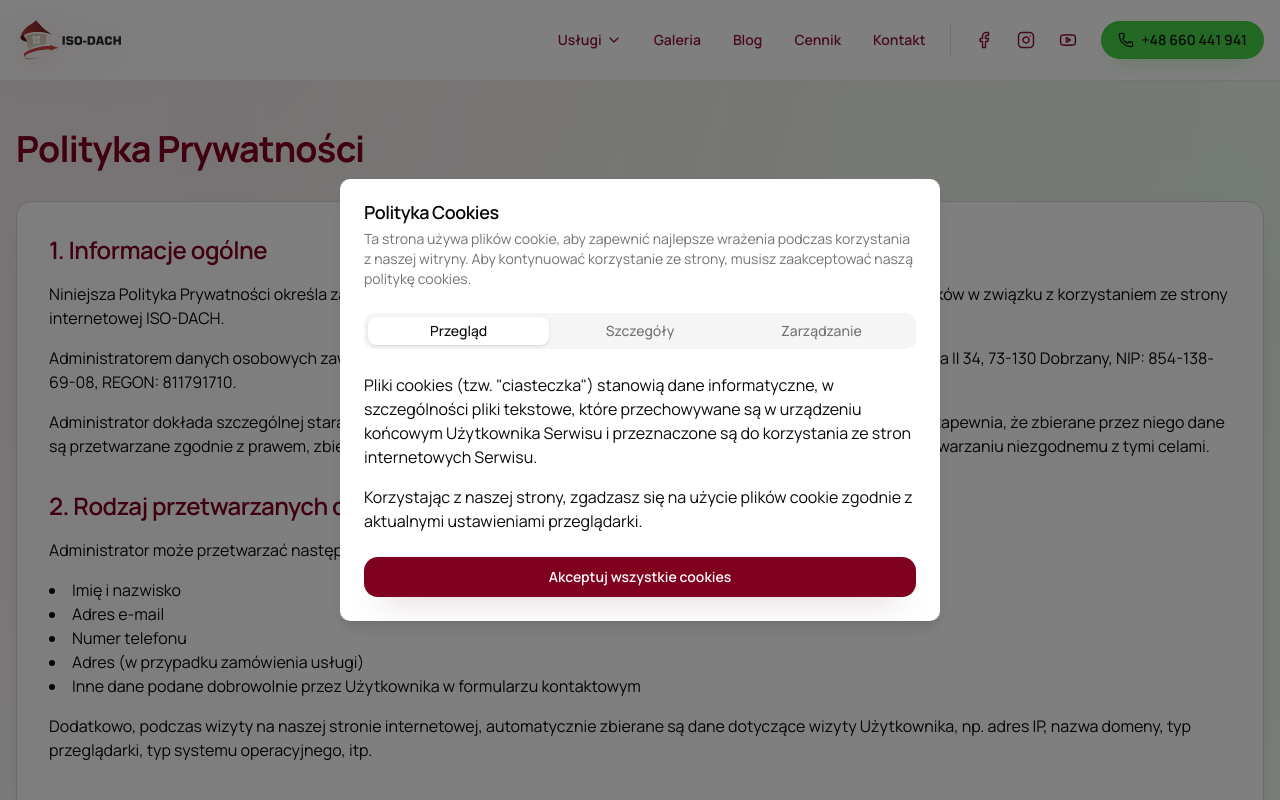
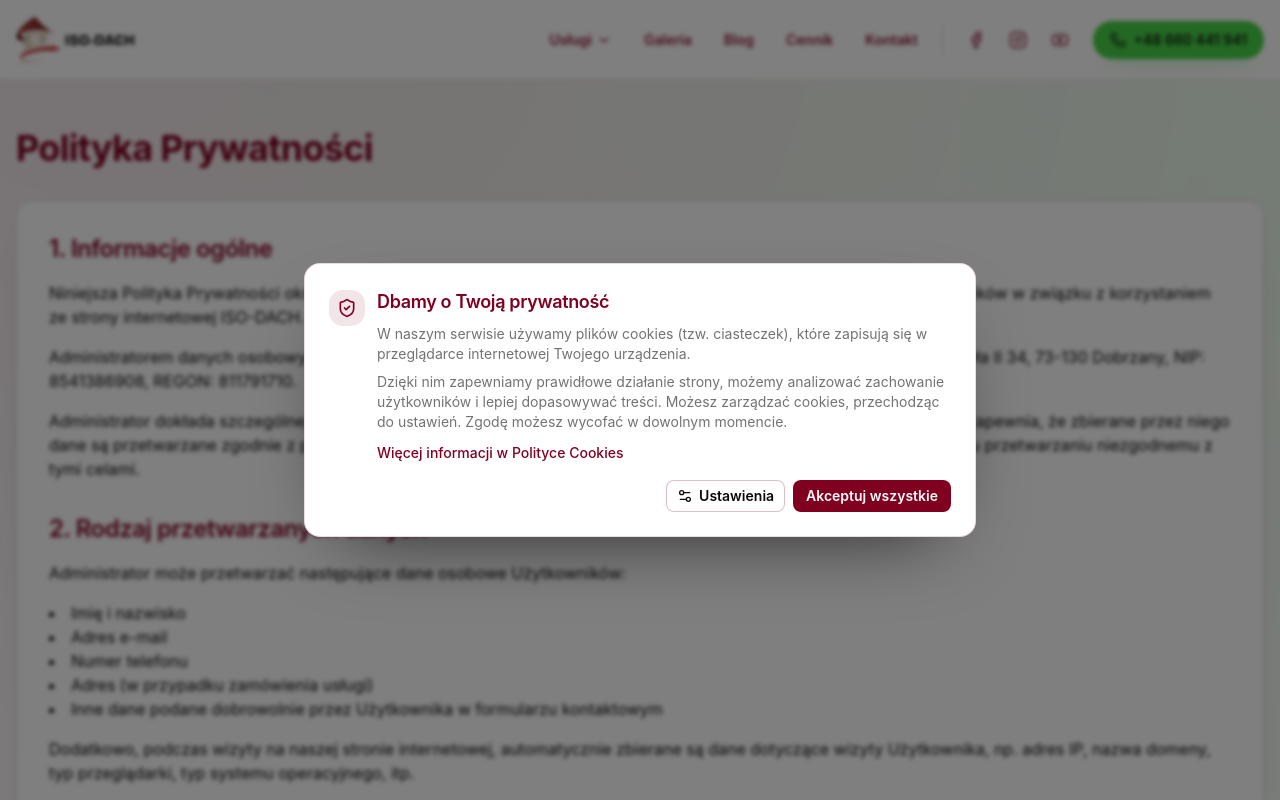
Before and after one commit to erykovsky/iso-dach, a Next.js app: page /polityka-prywatnosci in a window 1280 px wide. Shown: the top 800 px of the page. Built offline with nearby package versions, Linux system fonts and the light colour scheme.

Commit message:
poprawa wyglądu strony

```diff
--- a/app/globals.css
+++ b/app/globals.css
@@ -89,6 +89,17 @@
   }
   body {
     @apply bg-background text-foreground antialiased;
+    font-family:
+      "SF Pro Text",
+      "SF Pro Display",
+      -apple-system,
+      BlinkMacSystemFont,
+      "Segoe UI",
+      "Helvetica Neue",
+      Arial,
+      sans-serif;
+    -webkit-font-smoothing: antialiased;
+    text-rendering: optimizeLegibility;
     min-height: 100vh;
     background-image:
       radial-gradient(
@@ -106,7 +117,29 @@
   h1,
   h2,
   h3 {
+    font-family:
+      "SF Pro Display",
+      "SF Pro Text",
+      -apple-system,
+      BlinkMacSystemFont,
+      "Segoe UI",
+      "Helvetica Neue",
+      Arial,
+      sans-serif;
     letter-spacing: -0.02em;
+  }
+  h4,
+  h5,
+  h6 {
+    font-family:
+      "SF Pro Display",
+      "SF Pro Text",
+      -apple-system,
+      BlinkMacSystemFont,
+      "Segoe UI",
+      "Helvetica Neue",
+      Arial,
+      sans-serif;
   }
   button {
     @apply cursor-pointer;
--- a/app/layout.tsx
+++ b/app/layout.tsx
@@ -1,15 +1,9 @@
-import { GoogleTagManager } from "@next/third-parties/google";
-
 import "./globals.css";
 import { Header } from "@/components/header";
-import { Manrope } from "next/font/google";
 import { Footer } from "@/components/footer";
 import { CookiePolicy } from "@/components/cookie-policy";
+import { GTMWithConsent } from "@/components/gtm-with-consent";
 import type { Metadata, Viewport } from "next";
-
-const manrope = Manrope({
- subsets: ["latin"],
-});
 
 export const metadata: Metadata = {
   title: "Izolacje dachów, stropów i piwnic – firma ISO-DACH",
@@ -18,9 +12,8 @@ export const metadata: Metadata = {
 };
 
 export const viewport: Viewport = {
- userScalable: false,
   width: "device-width",
- initialScale: 1,
+  initialScale: 5,
 };
 
 export default function RootLayout({
@@ -30,8 +23,8 @@ export default function RootLayout({
 }>) {
   return (
     <html lang="pl">
-   <GoogleTagManager gtmId="GTM-XYZ" />
-   <body className={`${manrope.className} antialiased`}>
+      <body className="antialiased">
+        <GTMWithConsent gtmId="GTM-XYZ" />
         <Header />
         {children}
         <Footer />
--- a/app/polityka-prywatnosci/page.tsx
+++ b/app/polityka-prywatnosci/page.tsx
@@ -26,9 +26,9 @@ export default function PrivacyPolicy() {
        ze strony internetowej ISO-DACH.
       </p>
       <p className="mb-4">
-       Administratorem danych osobowych zawartych na stronie jest ISO-DACH
+       Administratorem danych osobowych zawartych na stronie jest ISO DACH
        Dariusz Jagodziński z siedzibą przy ul. Jana Pawła II 34, 73-130
-       Dobrzany, NIP: 854-138-69-08, REGON: 811791710.
+       Dobrzany, NIP: 8541386908, REGON: 811791710.
       </p>
       <p>
        Administrator dokłada szczególnej staranności w celu ochrony interesów
@@ -227,7 +227,7 @@ export default function PrivacyPolicy() {
        Prywatności lub przetwarzania danych osobowych, prosimy o kontakt:
       </p>
       <address className="not-italic">
-       <p>ISO-DACH Dariusz Jagodziński</p>
+       <p>ISO DACH Dariusz Jagodziński</p>
        <p>ul. Jana Pawła II 34</p>
        <p>73-130 Dobrzany</p>
        <p>E-mail: info@iso-dach.eu</p>
--- a/components/cookie-policy.tsx
+++ b/components/cookie-policy.tsx
@@ -1,127 +1,201 @@
 "use client";
 
-import { useState, useEffect, useLayoutEffect } from "react";
-import { createPortal } from "react-dom";
+import Link from "next/link";
+import { Settings2, ShieldCheck } from "lucide-react";
+import { useEffect, useState } from "react";
 import { Button } from "@/components/ui/button";
-import { Tabs, TabsContent, TabsList, TabsTrigger } from "@/components/ui/tabs";
+import {
+  getStoredCookieConsent,
+  saveCookieConsent,
+  shouldShowCookieBanner,
+} from "@/lib/cookie-consent";
 
 export const CookiePolicy = () => {
+  const [mounted, setMounted] = useState(false);
   const [isOpen, setIsOpen] = useState(false);
- const [currentDate, setCurrentDate] = useState<string | null>(null);
- const [mounted, setMounted] = useState(false);
+  const [showSettings, setShowSettings] = useState(false);
+  const [analyticsEnabled, setAnalyticsEnabled] = useState(false);
+  const [marketingEnabled, setMarketingEnabled] = useState(false);
 
- useLayoutEffect(() => {
-  setCurrentDate(new Date().toLocaleDateString());
+  useEffect(() => {
+    setMounted(true);
+
+    const consent = getStoredCookieConsent();
+    if (consent) {
+      setAnalyticsEnabled(consent.analytics);
+      setMarketingEnabled(consent.marketing);
+    }
+
+    setIsOpen(shouldShowCookieBanner());
   }, []);
 
   useEffect(() => {
-  setMounted(true);
-  const hasAccepted = localStorage.getItem("cookiePolicyAccepted");
-  if (!hasAccepted) {
-   setIsOpen(true);
+    if (!mounted) return;
+
+    const previousOverflow = document.body.style.overflow;
+    if (isOpen) {
+      document.body.style.overflow = "hidden";
+    } else {
+      document.body.style.overflow = previousOverflow;
     }
-  return () => setMounted(false);
- }, []);
 
- const handleAccept = () => {
-  localStorage.setItem("cookiePolicyAccepted", "true");
-  setIsOpen(false);
+    return () => {
+      document.body.style.overflow = previousOverflow;
+    };
+  }, [isOpen, mounted]);
+
+  const closeBanner = () => setIsOpen(false);
+
+  const acceptAll = () => {
+    saveCookieConsent({ analytics: true, marketing: true });
+    closeBanner();
+  };
+
+  const rejectOptional = () => {
+    saveCookieConsent({ analytics: false, marketing: false });
+    closeBanner();
+  };
+
+  const savePreferences = () => {
+    saveCookieConsent({
+      analytics: analyticsEnabled,
+      marketing: marketingEnabled,
+    });
+    closeBanner();
   };
 
   if (!mounted || !isOpen) return null;
 
- return createPortal(
-  <div className="fixed inset-0 z-50 flex items-center justify-center bg-black/50">
+  return (
+    <section className="fixed inset-0 z-[120]">
+      <div className="absolute inset-0 bg-black/50 backdrop-blur-[2px]" />
+      <div className="relative flex min-h-full items-center justify-center p-4 sm:p-6">
         <div
-    className="relative w-full max-w-[600px] max-h-[80vh] overflow-y-auto rounded-lg bg-background p-6 shadow-lg"
-    onClick={(e) => e.stopPropagation()}
+          role="dialog"
+          aria-modal="true"
+          aria-labelledby="cookie-consent-title"
+          className="w-full max-w-2xl rounded-2xl border border-primary/15 bg-white p-5 shadow-[0_30px_80px_-40px_rgba(0,0,0,0.8)] sm:p-6"
         >
-    {/* Header */}
-    <div className="mb-6">
-     <h2 className="text-lg font-semibold leading-none tracking-tight">
-      Polityka Cookies
+          <div className="flex items-start gap-3">
+            <div className="mt-0.5 rounded-xl bg-primary/10 p-2 text-primary">
+              <ShieldCheck className="h-5 w-5" />
+            </div>
+            <div className="space-y-2">
+              <h2 id="cookie-consent-title" className="text-lg font-semibold text-primary">
+                Dbamy o Twoją prywatność
               </h2>
-     <p className="text-sm text-muted-foreground mt-2">
-      Ta strona używa plików cookie, aby zapewnić najlepsze wrażenia podczas
-      korzystania z naszej witryny. Aby kontynuować korzystanie ze strony,
-      musisz zaakceptować naszą politykę cookies.
+              <p className="text-sm text-muted-foreground">
+                W naszym serwisie używamy plików cookies (tzw. ciasteczek),
+                które zapisują się w przeglądarce internetowej Twojego
+                urządzenia.
+              </p>
+              <p className="text-sm text-muted-foreground">
+                Dzięki nim zapewniamy prawidłowe działanie strony, możemy
+                analizować zachowanie użytkowników i lepiej dopasowywać treści.
+                Możesz zarządzać cookies, przechodząc do ustawień. Zgodę możesz
+                wycofać w dowolnym momencie.
+              </p>
+              <Link
+                href="/polityka-prywatnosci"
+                className="inline-flex text-sm font-medium text-primary underline-offset-4 hover:underline"
+              >
+                Więcej informacji w Polityce Cookies
+              </Link>
+            </div>
+          </div>
+
+          {showSettings && (
+            <div className="mt-4 space-y-2 rounded-xl border border-primary/10 bg-primary/5 p-3">
+              <div className="flex items-start justify-between gap-3 rounded-lg bg-white/70 px-3 py-2.5">
+                <div>
+                  <p className="text-sm font-semibold text-primary">Niezbędne</p>
+                  <p className="text-xs text-muted-foreground">
+                    Konieczne do poprawnego działania strony.
                   </p>
                 </div>
+                <span className="rounded-full border border-primary/20 bg-primary/10 px-2 py-1 text-xs font-semibold text-primary">
+                  Zawsze aktywne
+                </span>
+              </div>
 
-    {/* Content */}
-    <Tabs defaultValue="overview" className="w-full">
-     <TabsList className="grid w-full grid-cols-3">
-      <TabsTrigger value="overview">Przegląd</TabsTrigger>
-      <TabsTrigger value="details">Szczegóły</TabsTrigger>
-      <TabsTrigger value="manage">Zarządzanie</TabsTrigger>
-     </TabsList>
+              <label className="flex items-start justify-between gap-3 rounded-lg bg-white/70 px-3 py-2.5">
+                <div>
+                  <p className="text-sm font-semibold text-primary">
+                    Analityczne
+                  </p>
+                  <p className="text-xs text-muted-foreground">
+                    Pomagają nam mierzyć ruch i poprawiać działanie strony.
+                  </p>
+                </div>
+                <input
+                  type="checkbox"
+                  checked={analyticsEnabled}
+                  onChange={(event) => setAnalyticsEnabled(event.target.checked)}
+                  className="mt-1 h-4 w-4 accent-primary"
+                />
+              </label>
 
-     <TabsContent value="overview" className="space-y-4 mt-4">
-      <p>
-       Pliki cookies (tzw. &quot;ciasteczka&quot;) stanowią dane informatyczne,
-       w szczególności pliki tekstowe, które przechowywane są w urządzeniu
-       końcowym Użytkownika Serwisu i przeznaczone są do korzystania ze stron
-       internetowych Serwisu.
+              <label className="flex items-start justify-between gap-3 rounded-lg bg-white/70 px-3 py-2.5">
+                <div>
+                  <p className="text-sm font-semibold text-primary">
+                    Marketingowe
                   </p>
-      <p>
-       Korzystając z naszej strony, zgadzasz się na użycie plików cookie zgodnie
-       z aktualnymi ustawieniami przeglądarki.
+                  <p className="text-xs text-muted-foreground">
+                    Umożliwiają personalizację treści i reklam.
                   </p>
-     </TabsContent>
+                </div>
+                <input
+                  type="checkbox"
+                  checked={marketingEnabled}
+                  onChange={(event) => setMarketingEnabled(event.target.checked)}
+                  className="mt-1 h-4 w-4 accent-primary"
+                />
+              </label>
+            </div>
+          )}
 
-     <TabsContent value="details" className="space-y-4 mt-4">
-      <h3 className="text-lg font-semibold">
-       Do czego używamy plików cookies?
-      </h3>
-      <p>Pliki cookies wykorzystywane są w celu:</p>
-      <ul className="list-disc list-inside space-y-2">
-       <li>
-        dostosowania zawartości stron internetowych Serwisu do preferencji
-        Użytkownika oraz optymalizacji korzystania ze stron internetowych
-       </li>
-       <li>
-        tworzenia statystyk, które pomagają zrozumieć, w jaki sposób Użytkownicy
-        Serwisu korzystają ze stron internetowych, co umożliwia ulepszanie ich
-        struktury i zawartości
-       </li>
-       <li>
-        utrzymanie sesji Użytkownika Serwisu (po zalogowaniu), dzięki której
-        Użytkownik nie musi na każdej podstronie Serwisu ponownie wpisywać
-        loginu i hasła
-       </li>
-      </ul>
-     </TabsContent>
-
-     <TabsContent value="manage" className="space-y-4 mt-4">
-      <h3 className="text-lg font-semibold">Jak zarządzać plikami cookies?</h3>
-      <p>
-       W wielu przypadkach oprogramowanie służące do przeglądania stron
-       internetowych (przeglądarka internetowa) domyślnie dopuszcza
-       przechowywanie plików cookies w urządzeniu końcowym Użytkownika.
-       Użytkownicy Serwisu mogą dokonać w każdym czasie zmiany ustawień
-       dotyczących plików cookies. Ustawienia te mogą zostać zmienione w
-       szczególności w taki sposób, aby blokować automatyczną obsługę plików
-       cookies w ustawieniach przeglądarki internetowej bądź informować o ich
-       każdorazowym zamieszczeniu w urządzeniu Użytkownika Serwisu.
-      </p>
-      <p>
-       Szczegółowe informacje o możliwości i sposobach obsługi plików cookies
-       dostępne są w ustawieniach oprogramowania (przeglądarki internetowej).
-      </p>
-      <p className="text-sm text-muted-foreground mt-4">
-       Ostatnia aktualizacja: {currentDate}
-      </p>
-     </TabsContent>
-    </Tabs>
-
-    {/* Footer */}
-    <div className="mt-6 flex justify-end">
-     <Button onClick={handleAccept} className="w-full">
-      Akceptuj wszystkie cookies
+        <div className="mt-4 flex flex-wrap justify-end gap-2">
+          {showSettings ? (
+            <>
+              <Button
+                type="button"
+                variant="ghost"
+                size="sm"
+                onClick={() => setShowSettings(false)}
+              >
+                Powrót
               </Button>
+              <Button
+                type="button"
+                variant="outline"
+                size="sm"
+                onClick={rejectOptional}
+              >
+                Odrzuć opcjonalne
+              </Button>
+              <Button type="button" size="sm" onClick={savePreferences}>
+                Zapisz ustawienia
+              </Button>
+            </>
+          ) : (
+            <>
+              <Button
+                type="button"
+                variant="outline"
+                size="sm"
+                onClick={() => setShowSettings(true)}
+              >
+                <Settings2 className="h-4 w-4" />
+                Ustawienia
+              </Button>
+              <Button type="button" size="sm" onClick={acceptAll}>
+                Akceptuj wszystkie
+              </Button>
+            </>
+          )}
         </div>
       </div>
-  </div>,
-  document.body
+      </div>
+    </section>
   );
 };
--- /dev/null
+++ b/components/gtm-with-consent.tsx
@@ -0,0 +1,42 @@
+"use client";
+
+import { useEffect, useState } from "react";
+import { GoogleTagManager } from "@next/third-parties/google";
+import {
+  COOKIE_CONSENT_STORAGE_KEY,
+  COOKIE_CONSENT_UPDATED_EVENT,
+  getStoredCookieConsent,
+} from "@/lib/cookie-consent";
+
+type GTMWithConsentProps = {
+  gtmId: string;
+};
+
+export const GTMWithConsent = ({ gtmId }: GTMWithConsentProps) => {
+  const [canLoadAnalytics, setCanLoadAnalytics] = useState(false);
+
+  useEffect(() => {
+    const syncConsent = () => {
+      const consent = getStoredCookieConsent();
+      setCanLoadAnalytics(Boolean(consent?.analytics));
+    };
+
+    const onStorage = (event: StorageEvent) => {
+      if (event.key && event.key !== COOKIE_CONSENT_STORAGE_KEY) return;
+      syncConsent();
+    };
+
+    syncConsent();
+    window.addEventListener(COOKIE_CONSENT_UPDATED_EVENT, syncConsent);
+    window.addEventListener("storage", onStorage);
+
+    return () => {
+      window.removeEventListener(COOKIE_CONSENT_UPDATED_EVENT, syncConsent);
+      window.removeEventListener("storage", onStorage);
+    };
+  }, []);
+
+  if (!canLoadAnalytics) return null;
+
+  return <GoogleTagManager gtmId={gtmId} />;
+};
--- a/components/header.tsx
+++ b/components/header.tsx
@@ -71,10 +71,16 @@ export const Header = () => {
         <Link
           href="/"
           prefetch
-          className="group flex items-center rounded-xl p-1"
+          aria-label="ISO-DACH - strona główna"
           onClick={() => isMenuOpen && setIsMenuOpen(false)}
         >
-          <Logo className="h-10 w-auto drop-shadow-[0_8px_20px_rgba(128,0,32,0.2)] transition-transform duration-300 group-hover:scale-[1.02]" />
+          <span className="sr-only">ISO-DACH - strona główna</span>
+          <Logo
+            aria-hidden="true"
+            focusable="false"
+            width={118}
+            height={47}
+          />
         </Link>
 
         <nav className="hidden items-center gap-2 lg:flex">
--- a/components/ui/input.tsx
+++ b/components/ui/input.tsx
@@ -8,7 +8,7 @@ const Input = React.forwardRef<HTMLInputElement, React.ComponentProps<"input">>(
       <input
         type={type}
         className={cn(
-          "brand-focus flex h-10 w-full rounded-xl border border-primary/20 bg-white/80 px-3.5 py-2 text-base shadow-[0_10px_20px_-18px_rgba(0,0,0,0.45)] transition-colors file:border-0 file:bg-transparent file:text-sm file:font-medium file:text-foreground placeholder:text-muted-foreground/90 focus-visible:border-primary/40 disabled:cursor-not-allowed disabled:opacity-50 md:text-sm",
+          "flex h-10 w-full rounded-xl border border-primary/20 bg-white/80 px-3.5 py-2 text-base shadow-[0_10px_20px_-18px_rgba(0,0,0,0.45)] transition-colors file:border-0 file:bg-transparent file:text-sm file:font-medium file:text-foreground placeholder:text-muted-foreground/90 focus-visible:outline-none focus-visible:border-primary/45 focus-visible:ring-1 focus-visible:ring-primary/30 focus-visible:ring-offset-0 disabled:cursor-not-allowed disabled:opacity-50 md:text-sm",
           className
         )}
         ref={ref}
--- a/components/ui/select.tsx
+++ b/components/ui/select.tsx
@@ -19,7 +19,7 @@ const SelectTrigger = React.forwardRef<
   <SelectPrimitive.Trigger
     ref={ref}
     className={cn(
-      "brand-focus flex h-10 w-full items-center justify-between whitespace-nowrap rounded-xl border border-primary/20 bg-white/80 px-3.5 py-2 text-sm shadow-[0_10px_20px_-18px_rgba(0,0,0,0.45)] ring-offset-background placeholder:text-muted-foreground focus:outline-hidden disabled:cursor-not-allowed disabled:opacity-50 [&>span]:line-clamp-1",
+      "flex h-10 w-full items-center justify-between whitespace-nowrap rounded-xl border border-primary/20 bg-white/80 px-3.5 py-2 text-sm shadow-[0_10px_20px_-18px_rgba(0,0,0,0.45)] placeholder:text-muted-foreground focus-visible:outline-none focus-visible:border-primary/45 focus-visible:ring-1 focus-visible:ring-primary/30 focus-visible:ring-offset-0 disabled:cursor-not-allowed disabled:opacity-50 [&>span]:line-clamp-1",
       className
     )}
     {...props}
--- a/components/ui/textarea.tsx
+++ b/components/ui/textarea.tsx
@@ -7,7 +7,7 @@ function Textarea({ className, ...props }: React.ComponentProps<"textarea">) {
     <textarea
       data-slot="textarea"
       className={cn(
-        "brand-focus border-primary/20 placeholder:text-muted-foreground/90 aria-invalid:ring-destructive/20 dark:aria-invalid:ring-destructive/40 aria-invalid:border-destructive dark:bg-input/30 flex field-sizing-content min-h-20 w-full rounded-xl border bg-white/80 px-3.5 py-2.5 text-base shadow-[0_10px_20px_-18px_rgba(0,0,0,0.45)] transition-[color,box-shadow] outline-none focus-visible:border-primary/40 disabled:cursor-not-allowed disabled:opacity-50 md:text-sm",
+        "border-primary/20 placeholder:text-muted-foreground/90 aria-invalid:ring-destructive/20 dark:aria-invalid:ring-destructive/40 aria-invalid:border-destructive dark:bg-input/30 flex field-sizing-content min-h-20 w-full rounded-xl border bg-white/80 px-3.5 py-2.5 text-base shadow-[0_10px_20px_-18px_rgba(0,0,0,0.45)] transition-[color,box-shadow] outline-none focus-visible:outline-none focus-visible:border-primary/45 focus-visible:ring-1 focus-visible:ring-primary/30 focus-visible:ring-offset-0 disabled:cursor-not-allowed disabled:opacity-50 md:text-sm",
         className
       )}
       {...props}
--- /dev/null
+++ b/lib/cookie-consent.ts
@@ -0,0 +1,92 @@
+export const COOKIE_CONSENT_STORAGE_KEY = "cookieConsent";
+export const LEGACY_COOKIE_POLICY_KEY = "cookiePolicyAccepted";
+export const COOKIE_CONSENT_VERSION = 1;
+export const COOKIE_CONSENT_UPDATED_EVENT = "cookie-consent-updated";
+
+export type CookieConsent = {
+  necessary: true;
+  analytics: boolean;
+  marketing: boolean;
+  version: number;
+  updatedAt: string;
+};
+
+type CookieConsentInput = {
+  analytics: boolean;
+  marketing: boolean;
+};
+
+const isBrowser = () => typeof window !== "undefined";
+
+const toConsentRecord = (input: CookieConsentInput): CookieConsent => ({
+  necessary: true,
+  analytics: input.analytics,
+  marketing: input.marketing,
+  version: COOKIE_CONSENT_VERSION,
+  updatedAt: new Date().toISOString(),
+});
+
+const isCookieConsentShape = (value: unknown): value is CookieConsent => {
+  if (!value || typeof value !== "object") return false;
+
+  const candidate = value as Partial<CookieConsent>;
+  return (
+    candidate.necessary === true &&
+    typeof candidate.analytics === "boolean" &&
+    typeof candidate.marketing === "boolean" &&
+    typeof candidate.version === "number" &&
+    typeof candidate.updatedAt === "string"
+  );
+};
+
+export const getStoredCookieConsent = (): CookieConsent | null => {
+  if (!isBrowser()) return null;
+
+  try {
+    const raw = localStorage.getItem(COOKIE_CONSENT_STORAGE_KEY);
+    if (raw) {
+      const parsed = JSON.parse(raw);
+      if (isCookieConsentShape(parsed)) {
+        return parsed;
+      }
+    }
+  } catch {
+    return null;
+  }
+
+  const legacyAccepted = localStorage.getItem(LEGACY_COOKIE_POLICY_KEY);
+  if (legacyAccepted === "true") {
+    return {
+      necessary: true,
+      analytics: true,
+      marketing: true,
+      version: COOKIE_CONSENT_VERSION,
+      updatedAt: "",
+    };
+  }
+
+  return null;
+};
+
+export const isCookieConsentCurrent = (
+  consent: CookieConsent | null
+): boolean => {
+  return Boolean(consent && consent.version === COOKIE_CONSENT_VERSION);
+};
+
+export const shouldShowCookieBanner = (): boolean => {
+  return !isCookieConsentCurrent(getStoredCookieConsent());
+};
+
+export const saveCookieConsent = (input: CookieConsentInput): CookieConsent => {
+  if (!isBrowser()) {
+    return toConsentRecord(input);
+  }
+
+  const consent = toConsentRecord(input);
+  localStorage.setItem(COOKIE_CONSENT_STORAGE_KEY, JSON.stringify(consent));
+  localStorage.removeItem(LEGACY_COOKIE_POLICY_KEY);
+  window.dispatchEvent(new Event(COOKIE_CONSENT_UPDATED_EVENT));
+
+  return consent;
+};
```
Also changed, not shown: components/footer.tsx (+11 -5 lines). Lines whose indentation alone changed are shown as unchanged.
